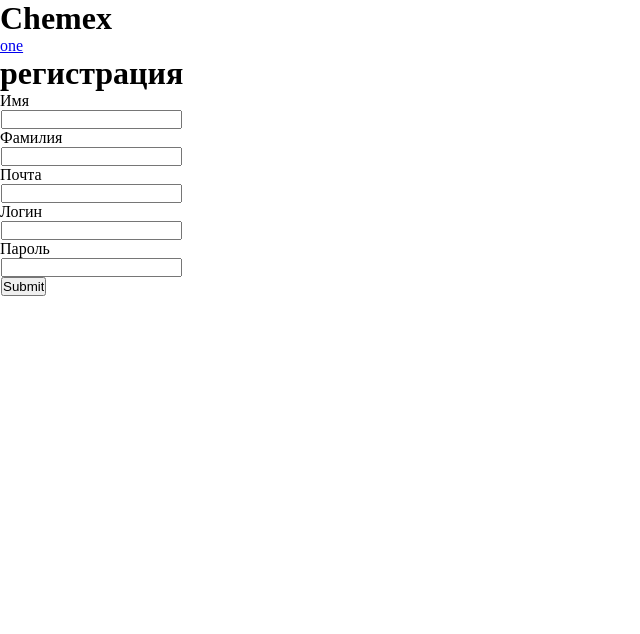
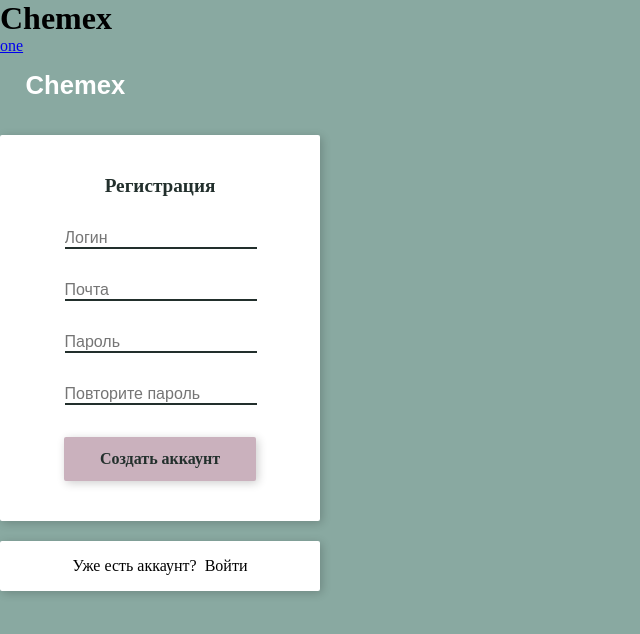
Before and after one commit to andreykarpov0/chemex, a React (Create React App) app in the folder ClientApp/: page /reg in a window 1280 px wide. Shown: the top 634 px of the page, without its empty margins (0-640 px from the left). Built offline with nearby package versions, Linux system fonts and the light colour scheme.

Commit message:
decompose for registration is done

```diff
--- a/ClientApp/src/windows/Reg.css
+++ b/ClientApp/src/windows/Reg.css
@@ -0,0 +1,121 @@
+* {
+	margin: 0;
+	padding: 0;
+}
+
+*, *::before, *::after {
+    box-sizing: border-box;
+}
+
+#title {
+    position: fixed;
+    margin: 2vh 2vw;
+    font-weight: 700;
+    font-family: 'Montserrat Alternates', sans-serif;
+
+    font-size: 2vw;
+    color: white;
+    user-select: none;
+}
+
+body {
+    background-color: #89A9A1;
+}
+
+.container {
+    width: 100%;
+    height: 100%;
+    display: flex;
+    flex-direction: column;
+    align-items: flex-end;
+
+    font-family: 'Montserrat', sans-serif;
+}
+
+.reg_block {
+    display: flex;
+    flex-direction: column;
+    align-items: center;
+
+    margin-top: 10vh;
+    margin-right: 10vw;
+    padding-top: 5vh;
+
+    width: 25vw;
+    height: auto;
+    background-color: white;
+    border-radius: 2px;
+    box-shadow: 2px 2px 10px rgba(0, 0, 0, 0.2);
+}
+
+#reg_title {
+    margin-bottom: 5%;
+
+    font-weight: 700;
+    font-size: 1.5vw;
+    font-weight: 700;
+    color: #222F2C;
+    user-select: none;
+}
+
+#reg_btn {
+    display: flex;
+    justify-content: center;
+    align-items: center;
+
+    width: 15vw;
+    height: 5.5vh;
+    margin-top: 5%;
+    margin-bottom: 5vh;
+    background-color: #CAB1BD;
+    border-radius: 2px;
+
+    font-size: 1.25vw;
+    font-weight: 700;
+    color: #222F2C;
+    user-select: none;
+}
+#reg_btn:hover {
+    background-color: #C5AAB7;
+    transition: 0.3s;
+}
+input {
+    width: 15vw;
+    margin-top: 5%;
+    margin-bottom: 5%;
+
+    border-bottom: #222F2C;
+    border-style: solid;
+    border-width: 0px 0px 0.175vw 0px;
+    outline: none;
+
+    font-size: 1.25vw;
+    font-family: 'Montserrat', sans-serif;
+    color: #222F2C;
+}
+
+input:focus {
+    border-bottom: #CAB1BD;
+    border-style: solid;
+    border-width: 0px 0px 0.175vw 0px;
+    transition: 0.3s;
+}
+
+.log_block {
+    display: flex;
+    flex-direction: row;
+    align-items: center;
+    justify-content: center;
+
+    margin-top: 2.5vh;
+    margin-right: 10vw;
+    padding: 2vh;
+
+    width: 25vw;
+    height: auto;
+    background-color: white;
+    border-radius: 2px;
+    box-shadow: 2px 2px 10px rgba(0, 0, 0, 0.2);
+
+    font-size: 1.25vw;
+}
--- a/ClientApp/src/windows/Reg.jsx
+++ b/ClientApp/src/windows/Reg.jsx
@@ -5,21 +5,20 @@ import './Reg.css';
 export default function Reg() {
   return (
     <div>
-      <h1>регистрация</h1>
-      <form>
-        <p>Имя</p>
-        <input type="text"/>
-        <p>Фамилия</p>
-        <input type="text"/>
-        <p>Почта</p>
-        <input type="text"/>
-        <p>Логин</p>
-        <input type="text"/>
-        <p>Пароль</p>
-        <input type="password"/>
-        <br/>
-        <input type="submit"/>
-      </form>
+      <p id="title">Chemex</p>
+        <div className="container"/>
+            <div className="reg_block">
+                <p id="reg_title">Регистрация</p>
+                <input id="log_input" type="text" placeholder="Логин"/>
+                <input id="email_input"type="email" placeholder="Почта"/>
+                <input id="pass_input" type="password" placeholder="Пароль"/>
+                <input id="repass_input" type="password" placeholder="Повторите пароль"/>
+                <div id="reg_btn">Создать аккаунт</div>
+            </div>
+            <div className="log_block">
+                <p styles="color: #222F2C;">Уже есть аккаунт? &nbsp;</p>
+                <p styles="color: #A4798E; font-weight: 700;">Войти</p>
+            </div>
     </div>
   )
 }
```
